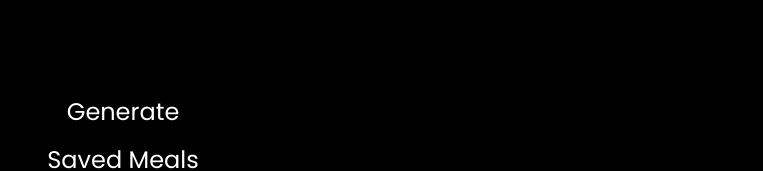
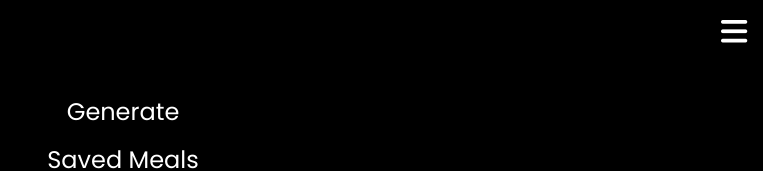
Before and after one commit to interestedinbread/Full_Snack, a React (Vite) app in the folder client/: page / in a window 1280 px wide. Both pictures are taken after a click on the button 1250 px from the left and 32 px from the top of the page. Shown: the top 171 px of the page, without its empty margins (517-1280 px from the left). Built offline with nearby package versions, Linux system fonts and the light colour scheme; a web font is replaced by a local one.

Commit message:
fixed menu button animation and navmodal height

```diff
--- a/client/src/components/Navbar.jsx
+++ b/client/src/components/Navbar.jsx
@@ -52,10 +52,10 @@ export function Navbar(props) {
                         )
                     })}
                 </div>
-                <button className="mt-4 mr-4" onClick={() => {
+                <button className="mt-4 mr-4 relative z-50" onClick={() => {
                     setNavModalOpen(prev => !prev)
                 }}>
-                    <i className="fa-solid fa-bars text-white text-3xl"></i>
+                    <i className={`fa-solid fa-bars text-white text-3xl transition-transform duration-200 ${navModalOpen? 'rotate-180' : 'rotate-0'}`}></i>
                 </button>
             </nav>
             {navModalOpen && (<NavModal tabs={tabs} setNavModalOpen={setNavModalOpen}/>)}
--- a/client/src/components/modals/NavModal.jsx
+++ b/client/src/components/modals/NavModal.jsx
@@ -9,7 +9,7 @@ export function NavModal(props) {
             <button className="fixed inset-0 z-20 bg-black bg-opacity-50" onClick={() => {
                 setNavModalOpen(false)
             }}/>
-            <div className="fixed inset-0 w-4/5 mx-auto mt-24 z-50 max-h-[60vh] flex flex-col gap-4">
+            <div className="fixed inset-0 w-4/5 mx-auto mt-24 z-50 max-h-[60vh] flex flex-col gap-4 h-max">
                 {tabs.map((tab, index) => {
                     return(
                         <button key={index} onClick={tab.onclick}>
```
